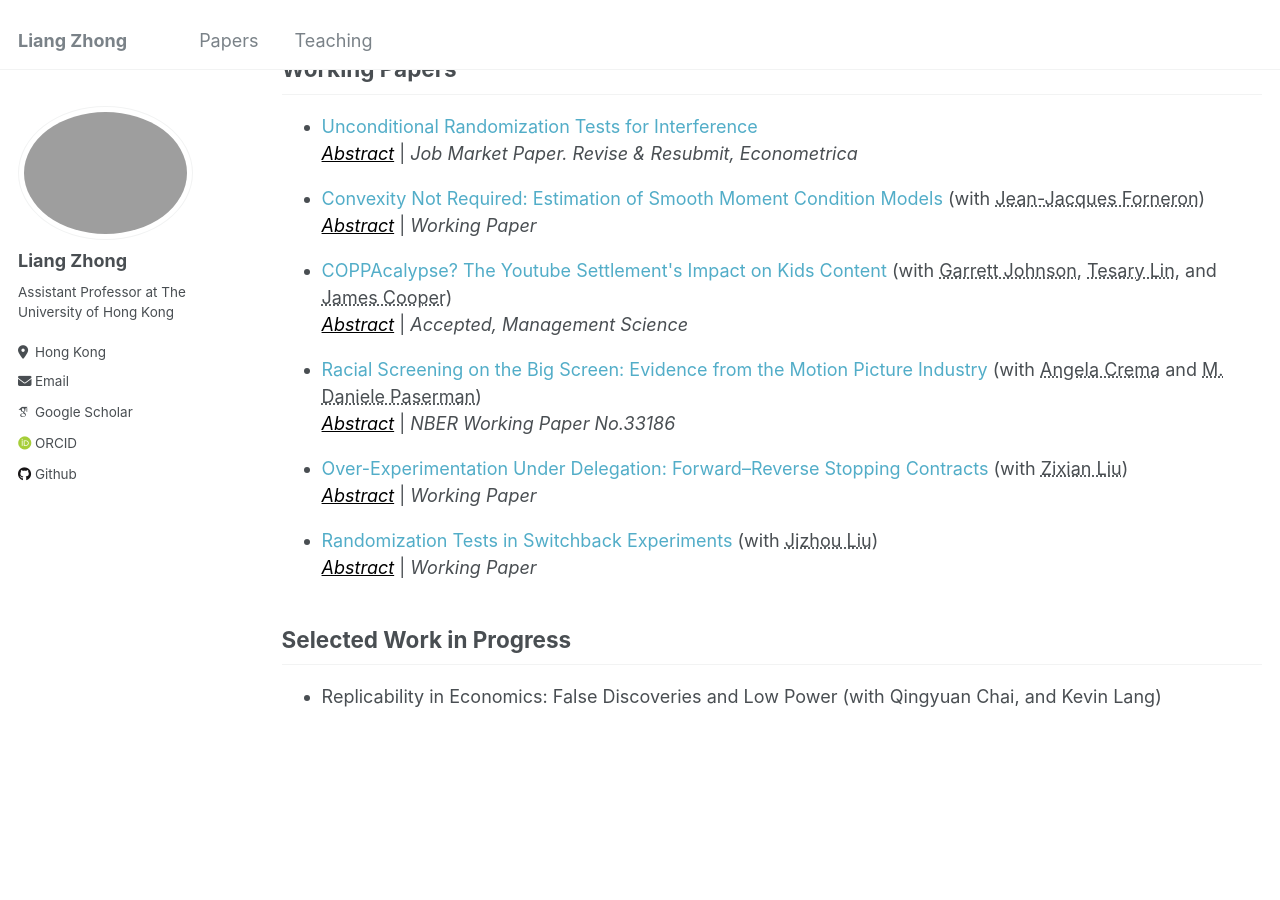
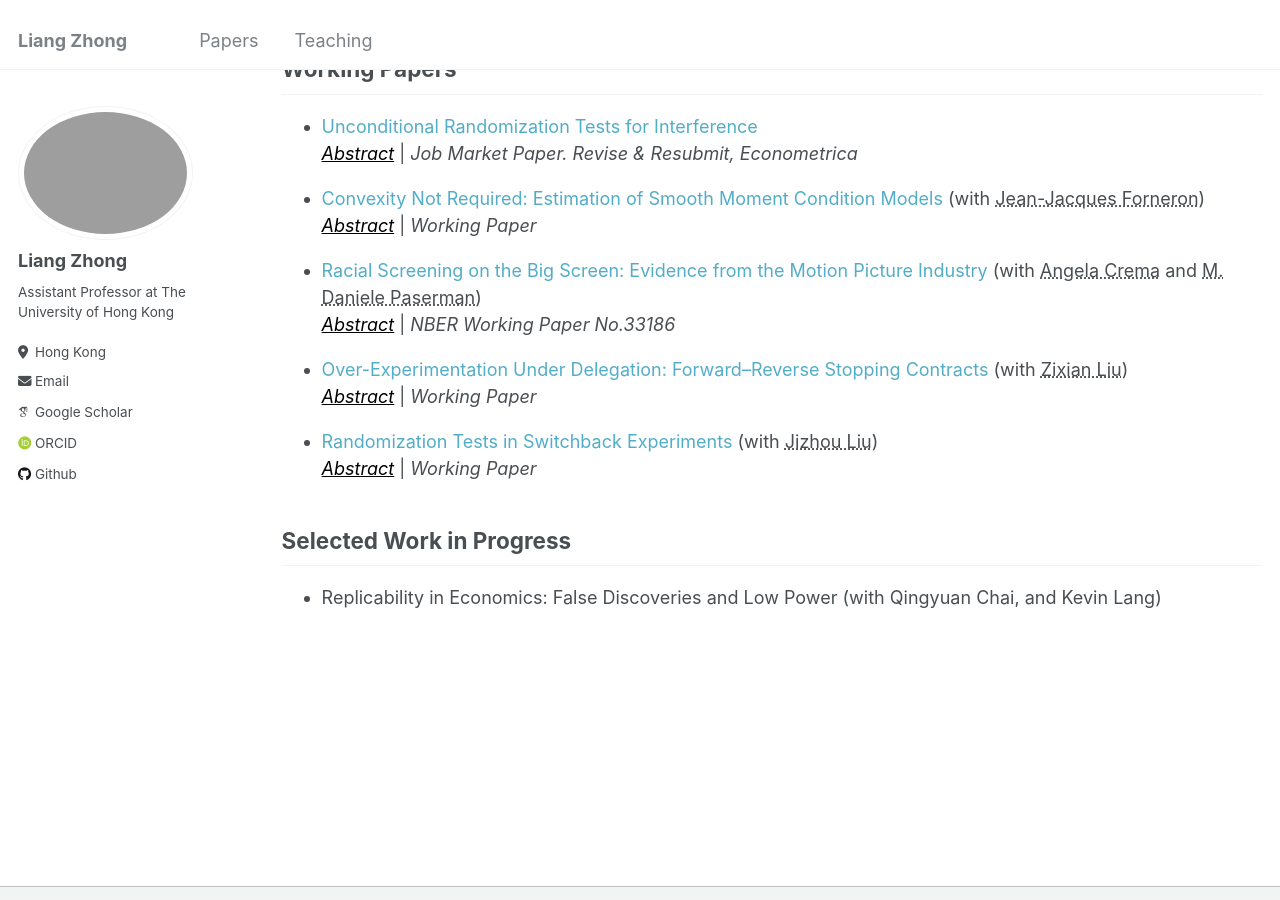
Before and after one commit to samzl1/samzl1.github.io, a Jekyll site: the page built from _pages/papers.md, in a window 1280 px wide and 900 px high, scrolled down 326 px. Built offline with Jekyll 4.4.1, drawn with Linux system fonts in a browser that asks for light colours; some web fonts are replaced; part of the change alters nothing that is shown.

Commit message:
new ms cv

```diff
--- a/_pages/papers.md
+++ b/_pages/papers.md
@@ -57,13 +57,6 @@ tima. Numerical and empirical examples illustrate the condition, non-convexity,
  and convergence properties of different optimizers.</div>
 
 
-<ul><li><a href="https://papers.ssrn.com/sol3/papers.cfm?abstract_id=4430334" style="text-decoration:none" target="_blank">COPPAcalypse? The Youtube Settlement's Impact on Kids Content</a> (with <a href="https://www.garjoh.com/" style="color: inherit; text-decoration-style: dotted" target="_blank">Garrett Johnson</a>, <a href="https://tesarylin.github.io/" style="color: inherit; text-decoration-style: dotted" target="_blank">Tesary Lin</a>, and <a href="https://scholar.google.com/citations?user=nYEyFMYAAAAJ" style="color: inherit; text-decoration-style: dotted" target="_blank">James Cooper</a>)
-
-<br> <a href="#/" style="color:black" onclick="visib('coppa')"><em>Abstract</em></a> | <em> Accepted, Management Science</em> </li></ul>
-
-<div id="coppa" style="display: none; background-color: #F1F1F1; color: #666; padding: 10px"> We examine the tradeoff between privacy and personalization for online content by evaluating the impact of YouTube's settlement with the Federal Trade Commission over violating the Children's Online Privacy Protection Act (COPPA). Under the settlement, YouTube removed all forms of personalization for child-directed content starting in January 2020, which included personalized ads and platform features like personalized search and recommendations. We study the resulting impact on 5,066 top American YouTube channels by comparing the child-directed content creators to their non-child-directed counterparts using a difference-in-differences design. On the supply side, we find that child-directed content creators produce 18% less content and pivot towards producing non-child-directed content. Child-directed content creators also invest less in content quality: the proportion of original content falls by 11% and manual captioning falls by 27%, while user content ratings fall by 10%. On the demand side, views of child-directed channels fall by 20%. Consistent with the platform's degraded capacity to match viewers to content, both content creation and content views become more concentrated among top child-directed YouTube channels.</div>
-
-
 <ul><li><a href="https://www.nber.org/papers/w33186?utm_campaign=ntwh&utm_medium=email&utm_source=ntwg25" style="text-decoration:none" target="_blank">Racial Screening on the Big Screen: Evidence from the Motion Picture Industry</a> (with <a href="https://angela-crema.com/" style="color: inherit; text-decoration-style: dotted"  target="_blank">Angela Crema</a> and <a href="https://sites.google.com/view/paserman/home" style="color: inherit; text-decoration-style: dotted"  target="_blank">M. Daniele Paserman</a>)
 
 <br> <a href="#/" style="color:black" onclick="visib('movie')"><em>Abstract</em></a> | <em>NBER Working Paper No.33186</em> </li></ul>
```
